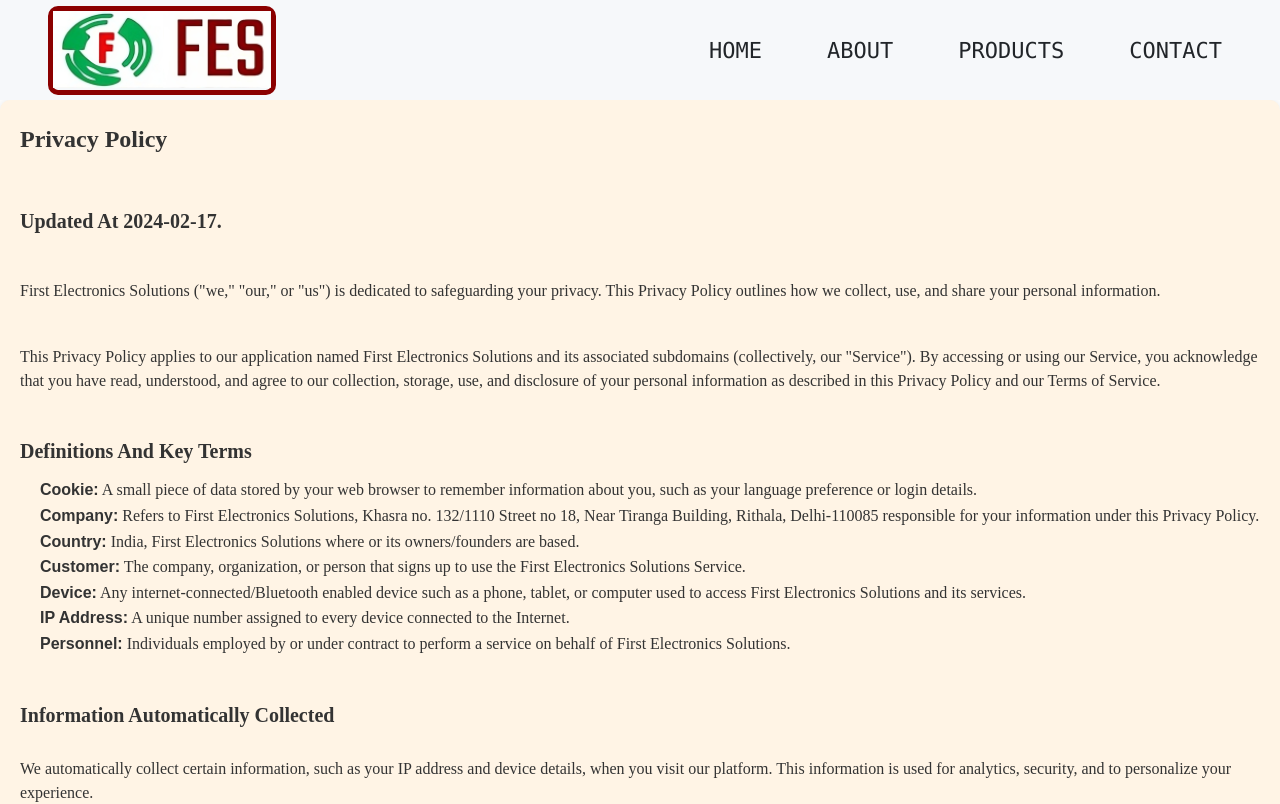
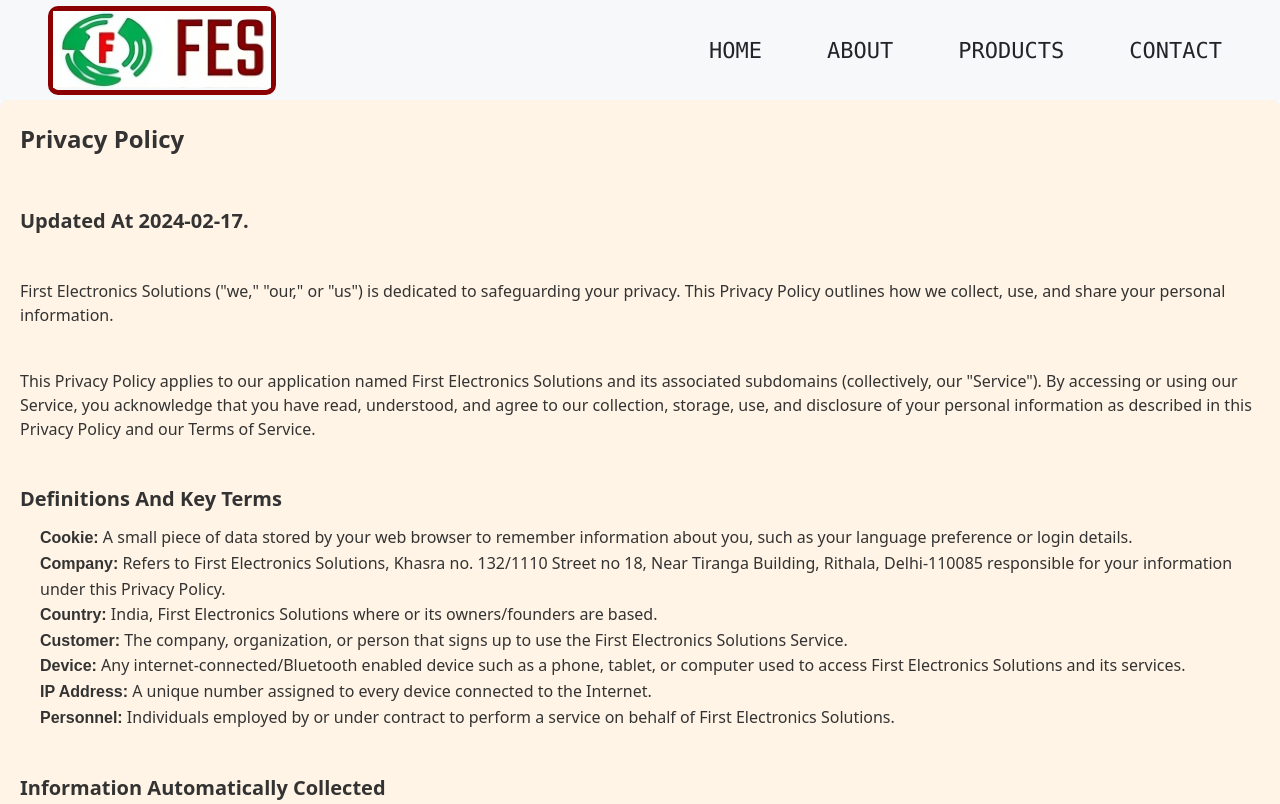
Before and after one commit to pushkarra/firstelectronicssolutionvercel, a React (Create React App) app: page /privacy in a window 1280 px wide. Shown: the top 804 px of the page. Built offline with nearby package versions, Linux system fonts and the light colour scheme; no server answers.

Commit message:
qr code changes

```diff
--- a/package.json
+++ b/package.json
@@ -8,6 +8,7 @@
     "@testing-library/react": "^13.3.0",
     "@testing-library/user-event": "^13.5.0",
     "axios": "^0.27.2",
+    "qrcode.react": "^4.1.0",
     "react": "^18.2.0",
     "react-dom": "^18.2.0",
     "react-icons": "^4.11.0",
--- a/src/App.js
+++ b/src/App.js
@@ -10,7 +10,7 @@
 import { ThemeProvider } from "styled-components";
 import Header from "./components/Header";
 import Privacy from "./components/Privacy";
-
+// git push origin master
 const App = () => {
 
   const theme = {
--- a/src/Home.js
+++ b/src/Home.js
@@ -2,6 +2,7 @@
 import HeroSection from "./components/HeroSection";
 import FeatureProducts from './components/FeatureProducts';
 import Services from "./components/Services";
+import QRCodeDownload from './components/QRCodeDownload';
 import Footer from "./components/Footer";
 
 const Home = () => {
@@ -14,6 +15,7 @@
       <HeroSection myData={data} />
       <FeatureProducts />
       <Services />
+      <QRCodeDownload />
       <Footer />
     </>
   );
--- a/src/components/Footer.js
+++ b/src/components/Footer.js
@@ -28,7 +28,7 @@
           <div className="container grid grid-four-column">
             <div className="footer-about">
               <h3>First Electronics Solutions</h3>
-              <p>Khasra no. 132/1110 Street no 18, Near Tiranga Building, Rithala, Delhi, 110085</p>
+              <p>Khasra no.:264 Gali-4, Near Jivaasha Neo Hospital, Prahlad Vihar, Rohini, Delhi, 110042</p>
             </div>
             <div className="footer-subscribe">
               <h3>Subscribe to get important updates</h3>
--- a/src/components/Privacy.js
+++ b/src/components/Privacy.js
@@ -22,7 +22,7 @@
     color: #333;
     margin-bottom: 1.5rem;
     text-transform: capitalize;
-    font-family: cursive;
+    font-family: system-ui;
   }
 
   h3 {
@@ -31,26 +31,26 @@
     color: #333;
     margin-bottom: 1rem;
     text-transform: capitalize;
-    font-family: cursive;
+    font-family: system-ui;
   }
 
   p {
     font-size: 16px;
     color: #333;
     margin-bottom: 1rem;
-    font-family: cursive;
+    font-family: system-ui;
   }
 
   ul {
     list-style-type: disc;
     margin-left: 20px;
     margin-bottom: 1rem;
-    font-family: cursive;
+    font-family: system-ui;
   }
 
   li {
     font-size: 16px;
-    font-family: cursive;
+    font-family: system-ui;
     color: #333;
   }
 
@@ -59,15 +59,18 @@
 
     h2 {
       font-size: 20px;
+      font-family: system-ui;
     }
 
     h3 {
       font-size: 18px;
+      font-family: system-ui;
     }
 
     p,
     li {
       font-size: 14px;
+      font-family: system-ui;
     }
   }
 `;
--- /dev/null
+++ b/src/components/QRCodeDownload.js
@@ -0,0 +1,17 @@
+import React from 'react';
+import { QRCodeCanvas } from 'qrcode.react';// or import { QRCode } from 'react-qr-code';
+
+const QRCodeDownload = () => {
+  // URL of the file to be downloaded
+  const fileUrl = `${window.location.origin}/FirstElectronicsSolutions_Catelogue.pdf`; // Replace with your actual file URL
+
+  return (
+    <div style={{ textAlign: 'center', marginTop: '50px' }}>
+      <h2>Scan this QR Code to Download the File</h2>
+      <QRCodeCanvas  value={fileUrl} size={256} />
+      <p>Scan with your phone to download the file directly.</p>
+    </div>
+  );
+};
+
+export default QRCodeDownload;
```
Also changed, not shown: 2 other files (tests, documents, lock files or other folders).
